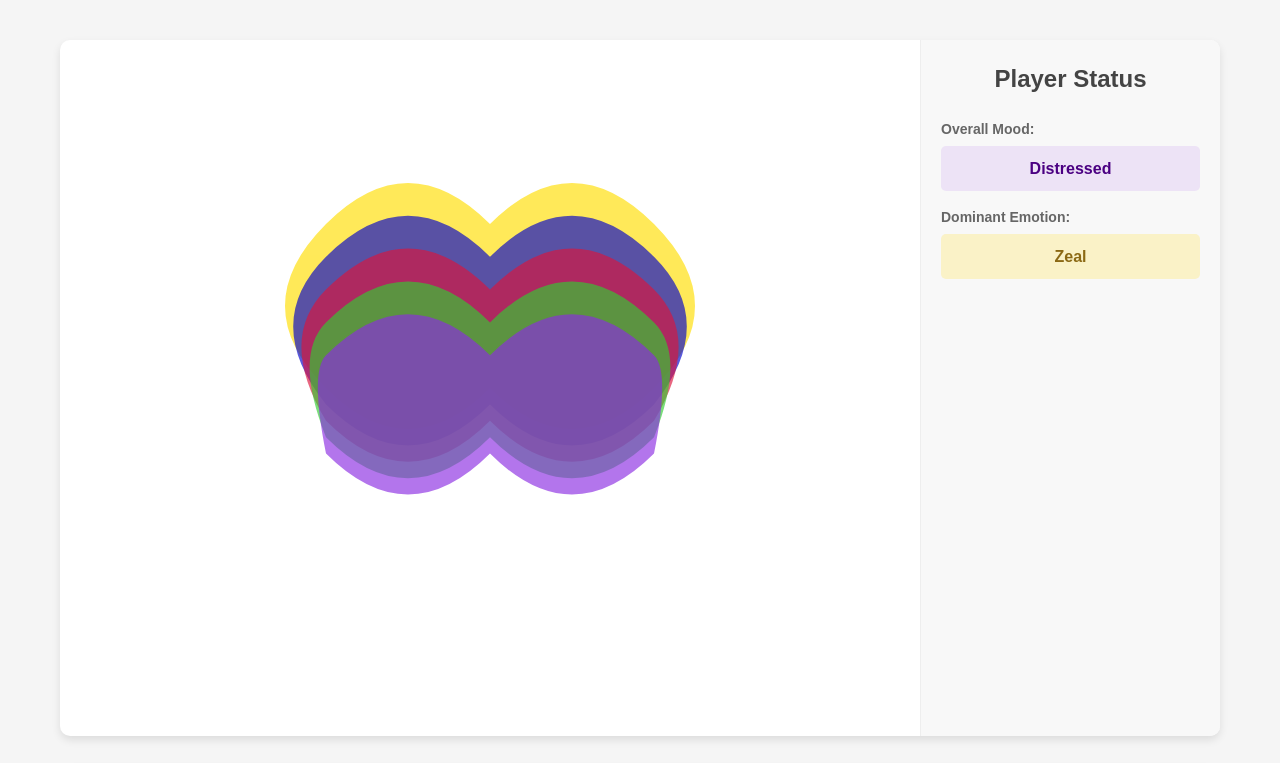
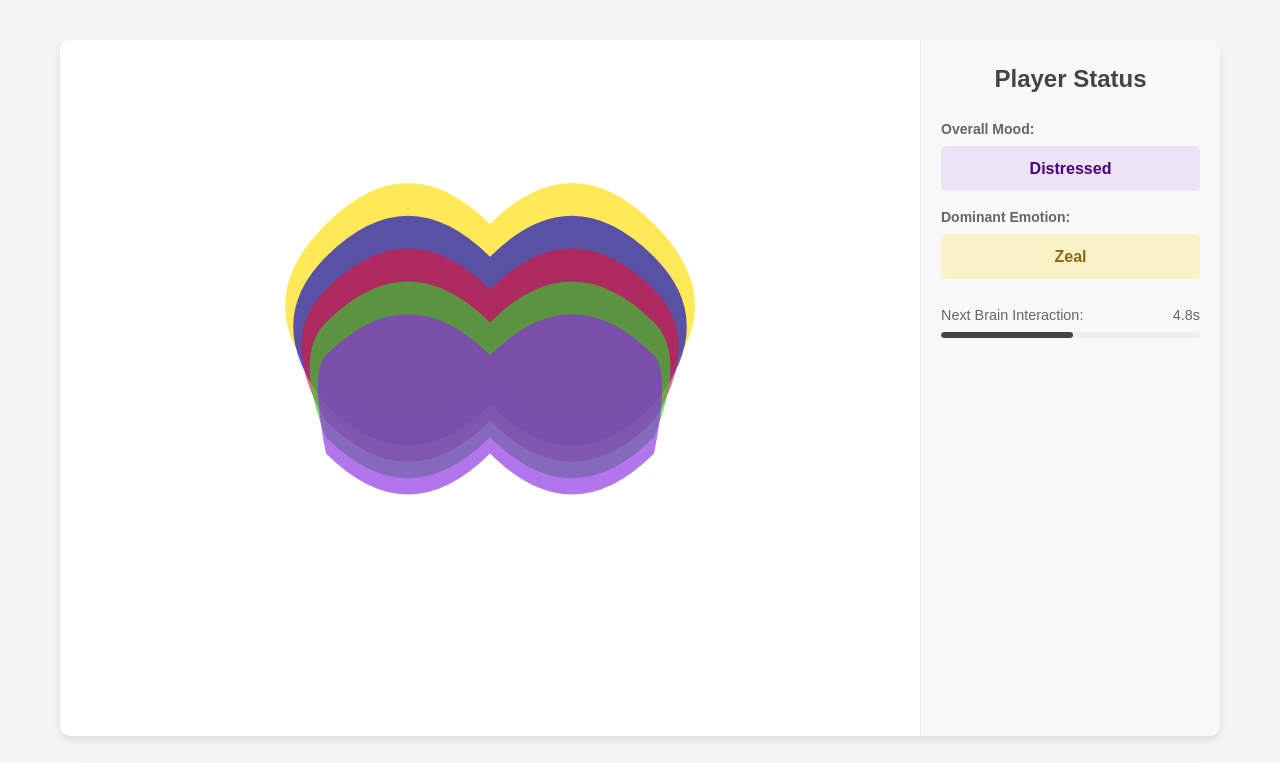
Before and after one commit to websimapi/websim-emotional-brain-simulation, a plain HTML site: page index.html in a window 1280 px wide. Shown: the top 763 px of the page. Drawn offline with Linux system fonts and the light colour scheme.

Commit message:
v7: Show the cooldown for the 7-15 second delay

```diff
--- a/css/main.css
+++ b/css/main.css
@@ -345,3 +345,33 @@ body {
 .thought-body {
     line-height: 1.4;
 }
+
+/* Cooldown indicator styles */
+.cooldown-container {
+    margin-top: 10px;
+    display: flex;
+    flex-direction: column;
+    gap: 5px;
+}
+
+.cooldown-label {
+    font-size: 0.9em;
+    color: #666;
+    display: flex;
+    justify-content: space-between;
+}
+
+.cooldown-progress {
+    height: 6px;
+    background-color: #eee;
+    border-radius: 3px;
+    overflow: hidden;
+}
+
+.cooldown-bar {
+    height: 100%;
+    width: 0%;
+    background-color: #444;
+    border-radius: 3px;
+    transition: width 0.1s linear;
+}
--- a/index.html
+++ b/index.html
@@ -29,6 +29,17 @@
                     <div class="status-item">
                         <label>Dominant Emotion:</label>
                         <div class="dominant-emotion">Balanced</div>
+                    </div>
+
+                    <!-- Add cooldown indicator -->
+                    <div class="cooldown-container">
+                        <div class="cooldown-label">
+                            <span>Next Brain Interaction:</span>
+                            <span id="cooldown-remaining">0.0s</span>
+                        </div>
+                        <div class="cooldown-progress">
+                            <div class="cooldown-bar" id="cooldown-bar"></div>
+                        </div>
                     </div>
                 </div>
             </div>
--- a/js/controllers/brainController.js
+++ b/js/controllers/brainController.js
@@ -12,6 +12,7 @@ class BrainController {
         this.player = player;
         this.simulationInterval = null;
         this.isRunning = false;
+        this.cooldownProgress = null;
     }
 
     /**
@@ -39,7 +40,7 @@ class BrainController {
     }
 
     /**
-     * Run a single tick of the simulation
+     * Process a single tick of the simulation
      */
     runSimulationTick() {
         // Update brain state
@@ -47,6 +48,9 @@ class BrainController {
 
         // Update player based on brain state
         this.player.update();
+
+        // Update cooldown progress
+        this.updateCooldownProgress();
 
         // Trigger any UI updates
         this.dispatchUpdateEvent();
@@ -142,6 +146,23 @@ class BrainController {
     }
 
     /**
+     * Update the cooldown progress indicator
+     */
+    updateCooldownProgress() {
+        const currentTime = Date.now();
+        const elapsedTime = currentTime - this.brain.lastStimulusTime;
+        const progress = Math.min(elapsedTime / this.brain.nextStimulusDelay, 1);
+
+        // Add to the event detail for UI update
+        this.cooldownProgress = {
+            elapsed: elapsedTime,
+            total: this.brain.nextStimulusDelay,
+            progress: progress,
+            remaining: Math.max(0, this.brain.nextStimulusDelay - elapsedTime)
+        };
+    }
+
+    /**
      * Dispatch a custom event when the brain state updates
      */
     dispatchUpdateEvent() {
@@ -151,7 +172,8 @@ class BrainController {
                 mood: this.player.getMood(),
                 dominantEmotion: this.player.getDominantEmotion(),
                 playerStats: this.player.getStats(),
-                playerThoughts: this.player.getThoughts()
+                playerThoughts: this.player.getThoughts(),
+                cooldownProgress: this.cooldownProgress
             }
         });
 
--- a/js/controllers/uiController.js
+++ b/js/controllers/uiController.js
@@ -67,6 +67,7 @@ class UIController {
             this.updateBrainVisualization(e.detail.emotionLevels);
             this.updatePlayerStatus(e.detail.mood, e.detail.dominantEmotion);
             this.updateThoughtHistory(); // Update thought history on every state update
+            this.updateCooldownProgress(e.detail.cooldownProgress); // Update cooldown progress
         });
 
         // Listen for active emotion changes
@@ -502,4 +503,24 @@ class UIController {
             thoughtHistoryPanel.appendChild(thoughtElement);
         });
     }
+
+    /**
+     * Update the cooldown progress indicator
+     * @param {Object} cooldownData - Cooldown progress data
+     */
+    updateCooldownProgress(cooldownData) {
+        if (!cooldownData) return;
+
+        const cooldownBar = document.getElementById('cooldown-bar');
+        const remainingTime = document.getElementById('cooldown-remaining');
+
+        if (cooldownBar && remainingTime) {
+            // Update progress bar width
+            cooldownBar.style.width = `${cooldownData.progress * 100}%`;
+
+            // Update remaining time text (in seconds, with one decimal place)
+            const seconds = (cooldownData.remaining / 1000).toFixed(1);
+            remainingTime.textContent = `${seconds}s`;
+        }
+    }
 }
```
